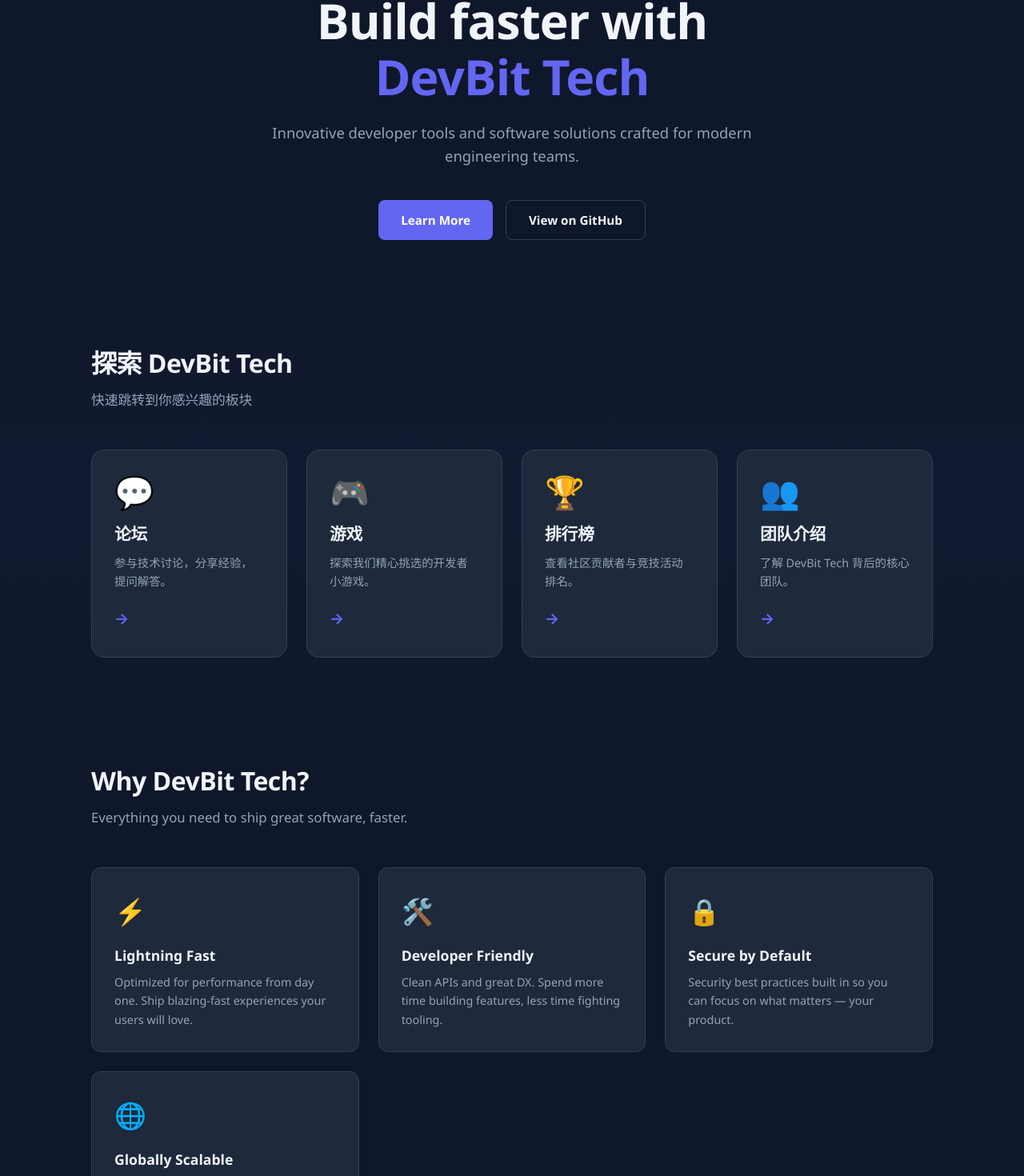
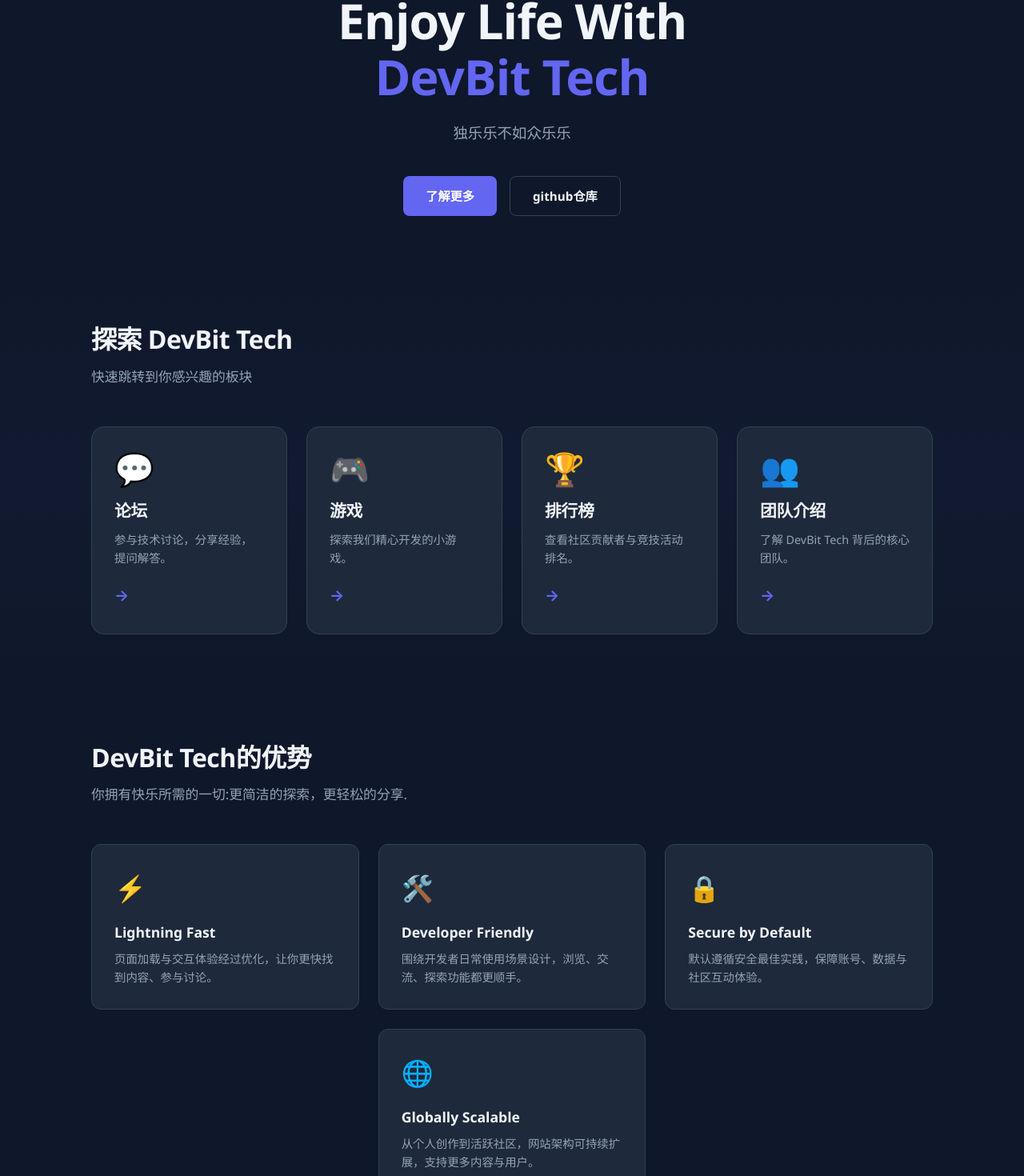
Before and after one commit to EpsilonHunter/devbit-tech-frontend, a Nuxt app in the folder frontend/: page / in a window 1280 px wide. Shown: the part 230-1700 px from the top of the page at 80% size. Built offline with nearby package versions, Linux system fonts and the light colour scheme.

Commit message:
内容调整

```diff
--- a/frontend/app/app.vue
+++ b/frontend/app/app.vue
@@ -1,3 +1,7 @@
+<script setup lang="ts">
+import AppNavbar from "./components/AppNavbar.vue";
+import AppFooter from "./components/AppFooter.vue";
+</script>
 <template>
   <div>
     <NuxtRouteAnnouncer />
--- a/frontend/app/assets/css/main.css
+++ b/frontend/app/assets/css/main.css
@@ -221,6 +221,12 @@
   font-size: 0.9rem;
 }
 
+@media (min-width: 900px) {
+  .feature-card--global {
+    grid-column: 2;
+  }
+}
+
 /* Quick Navigation */
 .quick-nav-section {
   background: linear-gradient(180deg, transparent, rgba(99, 102, 241, 0.04) 50%, transparent);
--- a/frontend/app/components/AppFooter.vue
+++ b/frontend/app/components/AppFooter.vue
@@ -2,7 +2,7 @@
   <footer class="footer">
     <div class="container">
       <span>© {{ new Date().getFullYear() }} DevBit Tech. All rights reserved.</span>
-      <span>Built with Nuxt 3 🚀</span>
+      <span>Built with Nuxt 3</span>
     </div>
   </footer>
 </template>
--- a/frontend/app/pages/about.vue
+++ b/frontend/app/pages/about.vue
@@ -2,27 +2,33 @@
   <div>
     <div class="page-header">
       <div class="container">
-        <h1 class="page-header__title">About DevBit Tech</h1>
-        <p class="page-header__subtitle">
-          We're a team of passionate engineers building tools that make developers more productive.
+        <h1 class="page-header__title">或许</h1>
+        <p class="page-header__subtitle about-subtitle--large">
+          将谓偷闲学少年
+        </p>
+        <p class="page-header__subtitle about-subtitle--large">
+          但
+        </p>
+        <p class="page-header__subtitle about-subtitle--Bold">
+          谁又不曾是少年
         </p>
       </div>
     </div>
 
     <section class="about-section">
       <div class="container">
-        <h2 class="section__title">Our Mission</h2>
+        <h2 class="section__title">我们的目标</h2>
         <p>
-          DevBit Tech was founded with a simple belief: developer tooling should be a joy to use.
-          We're on a mission to reduce friction in the software development lifecycle and help teams
-          ship better software faster.
+          我们相信：网站应该让人感到快乐
         </p>
         <p>
-          From open-source utilities to enterprise-grade platforms, every product we build is driven
-          by real developer pain-points and a commitment to quality.
+          快乐不能构筑现实，但现实是为了更快乐的生活
+        </p>
+        <p>
+          We believe that websites should make people happy.Happiness cannot construct reality, but reality is for a happier life
         </p>
 
-        <h2 class="section__title" style="margin-top: 3rem;">The Team</h2>
+        <h2 class="section__title" style="margin-top: 3rem;">我们的团队</h2>
         <div class="team-grid">
           <div v-for="member in team" :key="member.name" class="team-card">
             <div class="team-card__avatar">{{ member.avatar }}</div>
@@ -37,10 +43,8 @@
 
 <script setup lang="ts">
 const team = [
-  { avatar: '👩‍💻', name: 'Alice Chen', role: 'Founder & CEO' },
-  { avatar: '👨‍💻', name: 'Bob Martinez', role: 'Lead Engineer' },
-  { avatar: '🧑‍🎨', name: 'Sam Nguyen', role: 'Design Lead' },
-  { avatar: '👩‍🔬', name: 'Eva Müller', role: 'DevRel' }
+  { avatar: '👨‍💻', name: 'Clearders', role: '全栈前端工程师' },
+  { avatar: '🧑‍🎨', name: 'EpsilonHunter', role: '后端工程师' },
 ]
 
 useSeoMeta({
@@ -48,3 +52,13 @@
   description: 'Learn about the team and mission behind DevBit Tech.'
 })
 </script>
+
+<style scoped>
+.about-subtitle--large {
+  font-size: 1.35rem;
+}
+.about-subtitle--Bold {
+  font-size: 1.55rem;
+  font-weight: bold;
+}
+</style>
--- a/frontend/app/pages/games.vue
+++ b/frontend/app/pages/games.vue
@@ -5,7 +5,7 @@
         <p class="hero__badge">Coming Soon</p>
         <h1 class="page-header__title">🎮 游戏</h1>
         <p class="page-header__subtitle">
-          探索我们精心挑选的开发者小游戏，寓教于乐，提升编程技能。
+          探索我们开发的小游戏，寓教于乐，提升技能。
         </p>
       </div>
     </section>
@@ -21,6 +21,6 @@
 <script setup lang="ts">
 useSeoMeta({
   title: 'DevBit Tech – 游戏',
-  description: '探索我们精心挑选的开发者小游戏。'
+  description: '探索我们精心开发的小游戏。'
 })
 </script>
--- a/frontend/app/pages/index.vue
+++ b/frontend/app/pages/index.vue
@@ -5,15 +5,15 @@
       <div class="container">
         <p class="hero__badge">Now in Beta</p>
         <h1 class="hero__title">
-          Build faster with<br><span>DevBit Tech</span>
+          Enjoy Life With<br><span>DevBit Tech</span>
         </h1>
         <p class="hero__subtitle">
-          Innovative developer tools and software solutions crafted for modern engineering teams.
+          独乐乐不如众乐乐
         </p>
         <div class="hero__actions">
-          <NuxtLink to="/about" class="btn btn--primary">Learn More</NuxtLink>
+          <NuxtLink to="/about" class="btn btn--primary">了解更多</NuxtLink>
           <a href="https://github.com/Clearders/devbit-tech" target="_blank" rel="noopener" class="btn btn--outline">
-            View on GitHub
+            github仓库
           </a>
         </div>
       </div>
@@ -43,10 +43,14 @@
     <!-- Features -->
     <section class="section">
       <div class="container">
-        <h2 class="section__title">Why DevBit Tech?</h2>
-        <p class="section__subtitle">Everything you need to ship great software, faster.</p>
+        <h2 class="section__title">DevBit Tech的优势</h2>
+        <p class="section__subtitle">你拥有快乐所需的一切:更简洁的探索，更轻松的分享.</p>
         <div class="features-grid">
-          <div v-for="feature in features" :key="feature.title" class="feature-card">
+          <div
+            v-for="feature in features"
+            :key="feature.title"
+            :class="['feature-card', { 'feature-card--global': feature.title === 'Globally Scalable' }]"
+          >
             <div class="feature-card__icon">{{ feature.icon }}</div>
             <h3 class="feature-card__title">{{ feature.title }}</h3>
             <p class="feature-card__desc">{{ feature.description }}</p>
@@ -68,7 +72,7 @@
   {
     icon: '🎮',
     title: '游戏',
-    description: '探索我们精心挑选的开发者小游戏。',
+    description: '探索我们精心开发的小游戏。',
     to: '/games'
   },
   {
@@ -89,27 +93,27 @@
   {
     icon: '⚡',
     title: 'Lightning Fast',
-    description: 'Optimized for performance from day one. Ship blazing-fast experiences your users will love.'
+    description: '页面加载与交互体验经过优化，让你更快找到内容、参与讨论。'
   },
   {
     icon: '🛠️',
     title: 'Developer Friendly',
-    description: 'Clean APIs and great DX. Spend more time building features, less time fighting tooling.'
+    description: '围绕开发者日常使用场景设计，浏览、交流、探索功能都更顺手。'
   },
   {
     icon: '🔒',
     title: 'Secure by Default',
-    description: 'Security best practices built in so you can focus on what matters — your product.'
+    description: '默认遵循安全最佳实践，保障账号、数据与社区互动体验。'
   },
   {
     icon: '🌐',
     title: 'Globally Scalable',
-    description: 'Designed to scale from a side project to millions of users without rewrites.'
+    description: '从个人创作到活跃社区，网站架构可持续扩展，支持更多内容与用户。'
   }
 ]
 
 useSeoMeta({
-  title: 'DevBit Tech – Home',
-  description: 'Innovative developer tools and software solutions for modern engineering teams.'
+  title: 'DevBit Tech - 首页',
+  description: 'DevBit Tech 社区首页：快速进入论坛、游戏、排行榜与团队介绍。'
 })
 </script>
--- a/frontend/nuxt.config.ts
+++ b/frontend/nuxt.config.ts
@@ -1,5 +1,5 @@
 // https://nuxt.com/docs/api/configuration/nuxt-config
-export default defineNuxtConfig({
+export default ({
   compatibilityDate: '2025-07-15',
   devtools: { enabled: true },
   app: {
```
Also changed, not shown: 1 other file (tests, documents, lock files or other folders).
